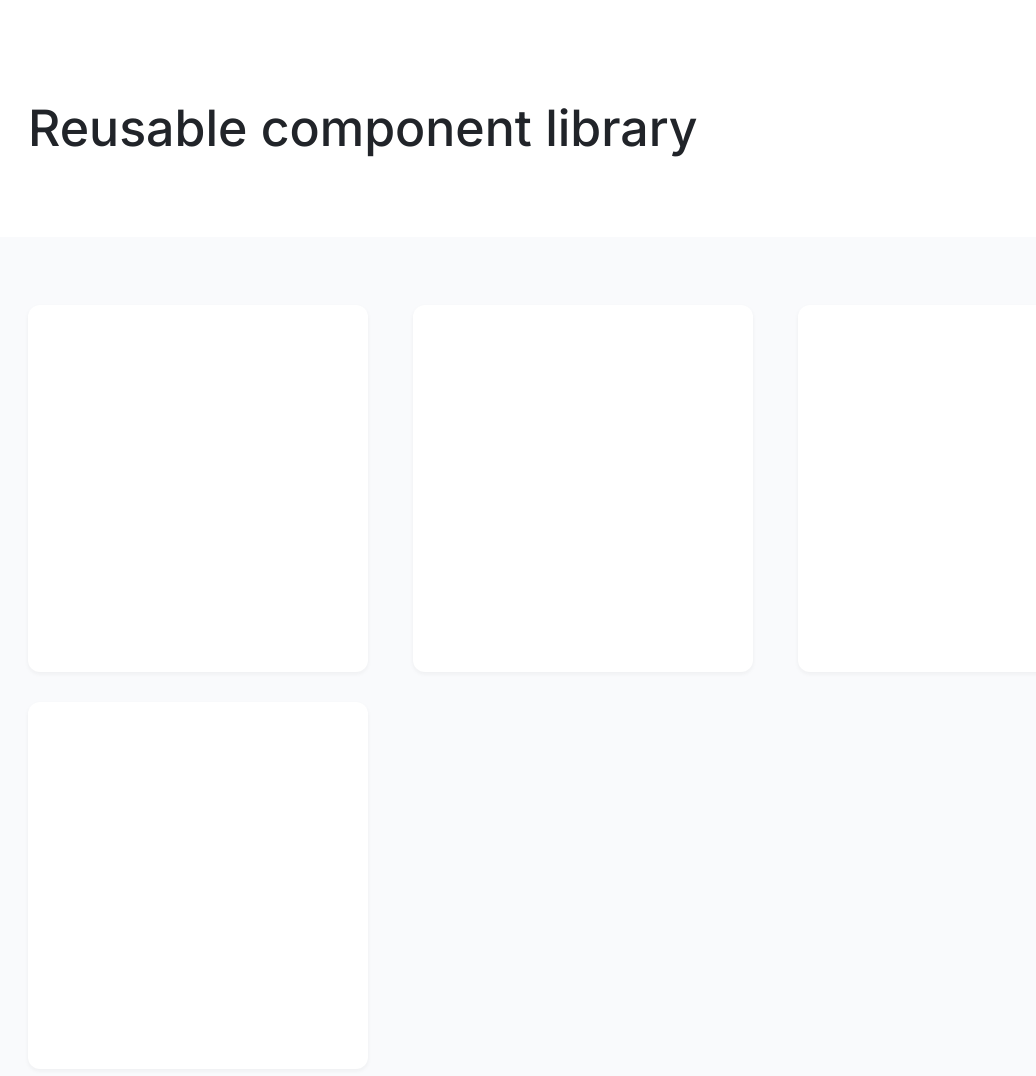
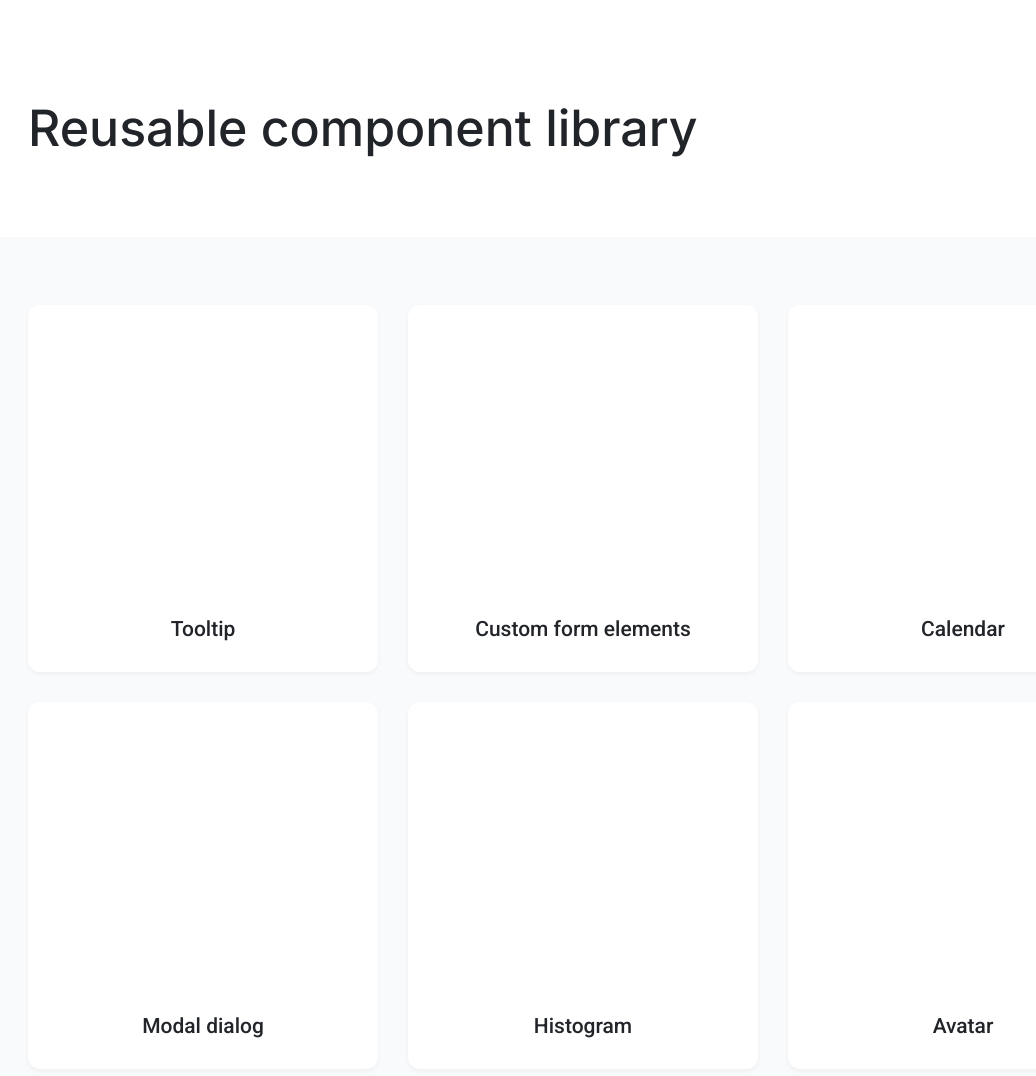
Before and after one commit to js-tasks-ru/htmlcss-20220210_schyotkina-anna, a website: page index.html in a window 1280 px wide. Shown: the top 1076 px of the page, without its empty margins (57-1093 px from the left). Drawn offline with Linux system fonts and the light colour scheme.

Commit message:
адаптация главной страницы

```diff
--- a/assets/css/main.css
+++ b/assets/css/main.css
@@ -52,6 +52,7 @@
     --alternate-text-color: var(--black);
 
     --border: var(--grey-3);
+    --header-border: var(--grey-2);
     --block-bg: var(--grey-2);
 
     --text-main: var(--black);
--- a/components/card/card.css
+++ b/components/card/card.css
@@ -1,6 +1,48 @@
 .card {
     box-shadow: 0px 2px 4px rgba(33, 36, 41, 0.05);
-    border-radius: 12px;
+    border-radius: 8px;
     background-color: var(--white);
-    height: 367px;
+    height: 210px;
+    box-sizing: border-box;
+    display: flex;
+    flex-direction: column;
+    margin-bottom: 7px;
 }
+
+.card__content {
+    flex-grow: 1;
+    border-bottom: 1px solid var(--header-border);
+}
+
+.card__title {
+    font-family: Inter;
+    font-weight: normal;
+    font-size: 16px;
+    line-height: 24px;
+    text-align: center;
+    color: var(--text-main);
+    margin: 0;
+    padding: 10px 0;
+}
+
+@media screen and (min-width: 768px) {
+    .card {
+        border-radius: 12px;
+        height: 367px;
+        padding: 0 24px 0 24px;
+        box-sizing: border-box;
+        margin-bottom: 0px;
+    }
+
+    .card__content {
+        border: none;
+    }
+
+    .card__title {
+        font-family: Roboto;
+        font-weight: 500;
+        font-size: 21px;
+        line-height: 25px;
+        padding: 30px 0;
+    }
+}
--- a/components/container/container.css
+++ b/components/container/container.css
@@ -1,4 +1,10 @@
 .container {
-    max-width: 1110px;
+    max-width: 344px;
     margin: 0 auto;
 }
+
+@media screen and (min-width: 768px) {
+    .container {
+        max-width: 1110px;
+    }
+}
--- a/components/footer/footer.css
+++ b/components/footer/footer.css
@@ -1,8 +1,14 @@
+.footer {
+    display: none;
+}
+
+@media screen and (min-width: 768px) {
     .footer {
         font-family: Inter;
         color: var(--text-main);
         text-align: center;
         padding: 39px 0 136px 0;
+        display: block;
     }
 
     .footer__title {
@@ -16,3 +22,4 @@
         line-height: 24px;
         margin: 0 235px 0 235px;
     }
+}
--- a/components/header/header.css
+++ b/components/header/header.css
@@ -1,12 +1,27 @@
 .header {
     font-family: Inter;
-    padding: 96px 0px 77px;
+    padding: 96px 0px 69px;
+    border-bottom: 1px solid var(--header-border);
 }
 
 .header__title {
     margin: 0px;
-    font-weight: 500;
-    font-size: 50px;
-    line-height: 64px;
-    color: var(--text-main);
+    font-weight: normal;
+    font-size: 28px;
+    line-height: 38px;
+    color: var(--text-details);
 }
+
+@media screen and (min-width: 768px) {
+    .header {
+        padding: 96px 0px 77px;
+        border: none;
+    }
+
+    .header__title {
+        font-weight: 500;
+        font-size: 50px;
+        line-height: 64px;
+        color: var(--text-main);
+    }
+}
--- a/components/preview/preview.css
+++ b/components/preview/preview.css
@@ -1,16 +1,22 @@
 .preview {
     --preview-bg-color: #F9FAFC;
     background-color: var(--preview-bg-color);
-    padding: 68px 0 204px 0;
+    padding: 24px 0 54px 0;
 }
 
 .preview__inner {
-    display: flex;
-    justify-content: space-between;
-    gap: 30px;
-    flex-wrap: wrap;
+    display: grid;
+    grid-template-columns: repeat(auto-fill, minmax(164px, 1fr));
+    gap: 16px;
 }
 
-.preview__inner-card {
-    flex-basis: calc(33.3333% - 30px);
+@media screen and (min-width: 768px) {
+    .preview {
+        padding: 68px 0 204px 0;
+    }
+
+    .preview__inner {
+        grid-template-columns: repeat(auto-fill, minmax(350px, 1fr));
+        gap: 30px;
+    }
 }
--- a/index.html
+++ b/index.html
@@ -2,6 +2,7 @@
 <!-- Главная страница -->
 <html lang="ru">
     <head>
+        <meta name="viewport" content="width=device-width, initial-scale=1">
         <link rel="stylesheet" href="./assets/css/normalize.css">
         <link rel="stylesheet" href="./assets/css/main.css">
     </head>
@@ -15,10 +16,30 @@
             <main class="preview page__main">
                 <div class="container">
                     <div class="preview__inner">
-                        <div class="card preview__inner-card"></div>
-                        <div class="card preview__inner-card"></div>
-                        <div class="card preview__inner-card"></div>
-                        <div class="card preview__inner-card"></div>
+                        <div class="card">
+                            <div class="card__content"></div>
+                            <p class="card__title">Tooltip</p>
+                        </div>
+                        <div class="card">
+                            <div class="card__content"></div>
+                            <p class="card__title">Custom form elements</p>
+                        </div>
+                        <div class="card">
+                            <div class="card__content"></div>
+                            <p class="card__title">Calendar</p>
+                        </div>
+                        <div class="card">
+                            <div class="card__content"></div>
+                            <p class="card__title">Modal dialog</p>
+                        </div>
+                        <div class="card">
+                            <div class="card__content"></div>
+                            <p class="card__title">Histogram</p>
+                        </div>
+                        <div class="card">
+                            <div class="card__content"></div>
+                            <p class="card__title">Avatar</p>
+                        </div>
                     </div>
                 </div>
             </main>
```
Lines whose indentation alone changed are shown as unchanged.
